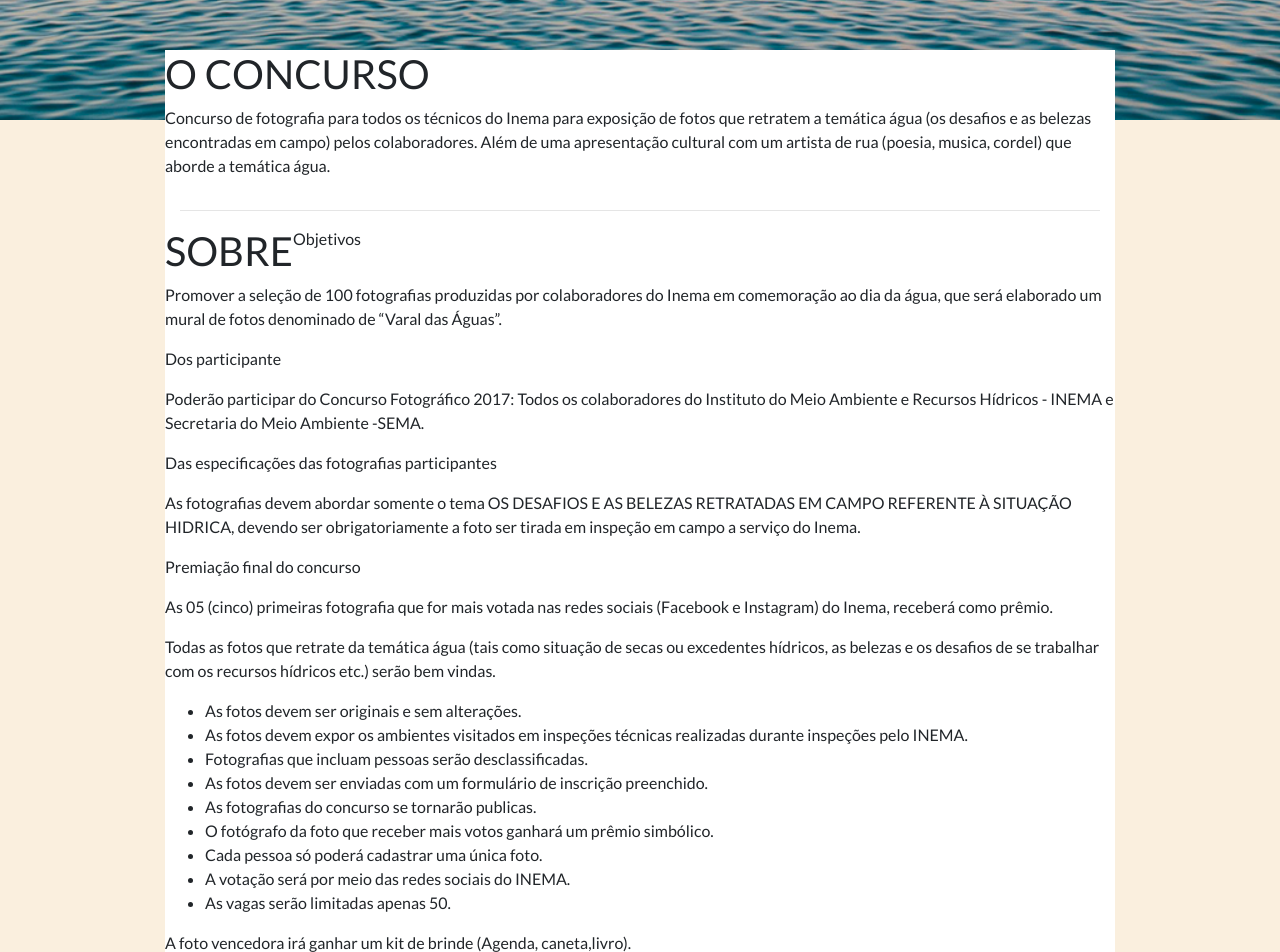
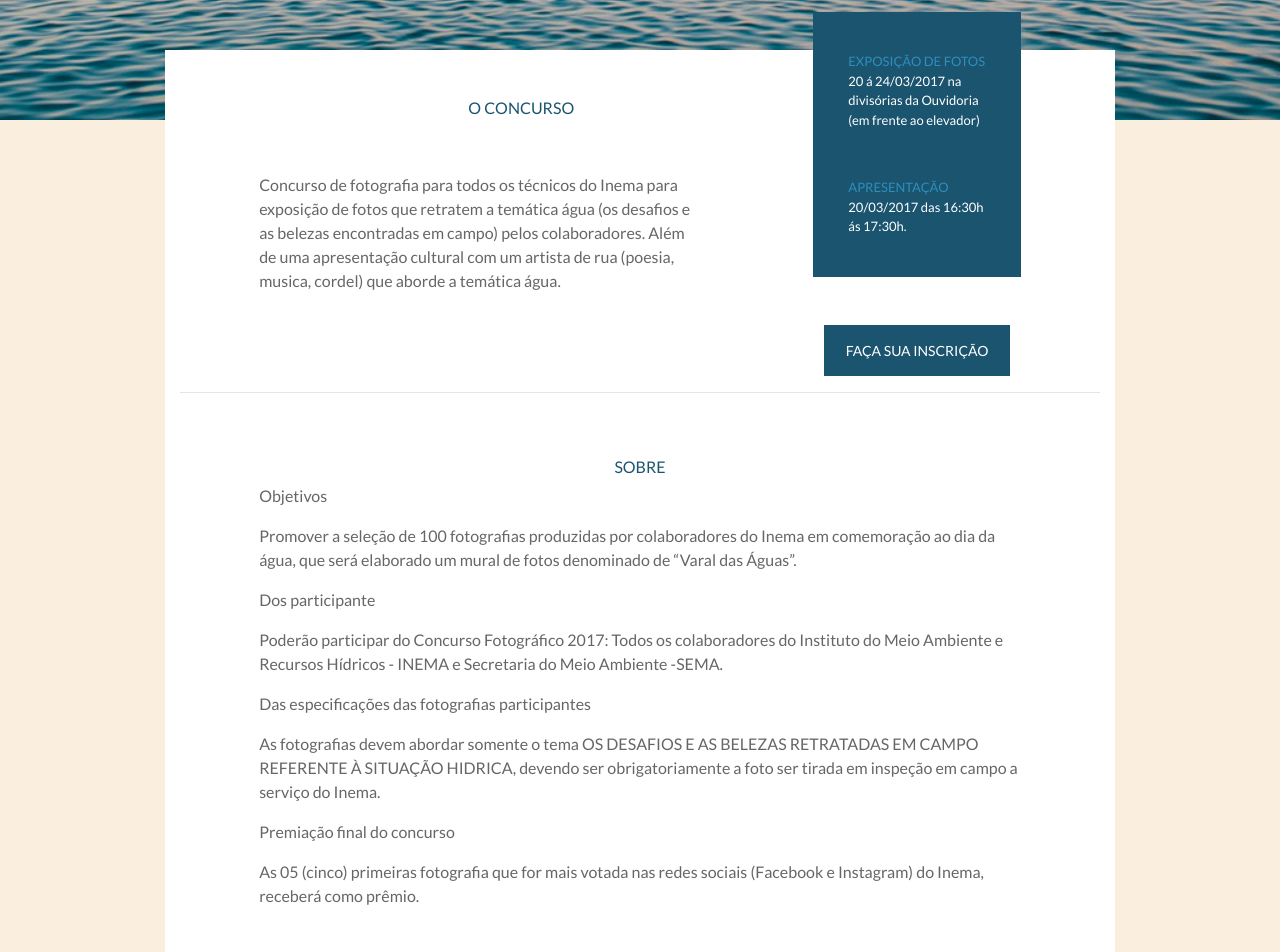
Before and after one commit to leosena777/desafio-inema-varal-das-aguas, a React (Create React App) app in the folder frontend/: page / in a window 1280 px wide. Shown: the part 560-1512 px from the top of the page. Built offline with nearby package versions, Linux system fonts and the light colour scheme.

Commit message:
:art: Formata conteudo  principal
> formata o conteúdo principal
> exclui o componente menuTop e o deixa no mesmo arquivo que o head
> melhoria no grid e layout

```diff
--- a/frontend/src/components/Header.js
+++ b/frontend/src/components/Header.js
@@ -1,5 +1,36 @@
 import React from "react";
-import MenuTop from "./MenuTop";
+
+const MenuTop = () => (
+  <div className="menu-topo clearfix">
+    <div className="container">
+      <div className="row">
+        <div className="col-md-10 offset-md-1">
+          <nav>
+            <ul className="list-unstyled m-0">
+              <li>
+                <a href="#" className="active">
+                  INÍCIO
+                </a>
+              </li>
+              <li>
+                <a href="#"> O CONCURSO </a>
+              </li>
+              <li>
+                <a href="#"> SOBRE </a>
+              </li>
+              <li>
+                <a href="#"> REGRAS </a>
+              </li>
+              <li>
+                <a href="#"> INSCRIÇÃO </a>
+              </li>
+            </ul>
+          </nav>
+        </div>
+      </div>
+    </div>
+  </div>
+);
 
 const Header = () => (
   <header>
--- a/frontend/src/components/MainContent.js
+++ b/frontend/src/components/MainContent.js
@@ -1,4 +1,21 @@
 import React from "react";
+
+const Boxinfo = () => (
+  <div className="box-info">
+    <div className="box-blue">
+      <div className="titulo">EXPOSIÇÃO DE FOTOS </div>
+      <div className="texto">
+        20 á 24/03/2017 na divisórias da Ouvidoria (em frente ao elevador)
+      </div>
+
+      <div className="titulo mt-5">APRESENTAÇÃO</div>
+      <div className="texto">20/03/2017 das 16:30h ás 17:30h.</div>
+    </div>
+    <div className="box-bt">
+      <button className="mt-5">FAÇA SUA INSCRIÇÃO</button>
+    </div>
+  </div>
+);
 
 const MainContent = () => (
   <main className="pb-5">
@@ -8,23 +25,33 @@
           <div className="row">
             <div className="mainContainer col-10 offset-1">
               <div className="row">
+                <div className="col-7 offset-1 mt-5">
                   <h1>O CONCURSO</h1>
-                <p>
-                  Concurso de fotografia para todos os técnicos do Inema para
-                  exposição de fotos que retratem a temática água (os desafios e
-                  as belezas encontradas em campo) pelos colaboradores. Além de
-                  uma apresentação cultural com um artista de rua (poesia,
-                  musica, cordel) que aborde a temática água.
+                  <div className="row">
+                    <p className="mt-5 col-10">
+                      Concurso de fotografia para todos os técnicos do Inema
+                      para exposição de fotos que retratem a temática água (os
+                      desafios e as belezas encontradas em campo) pelos
+                      colaboradores. Além de uma apresentação cultural com um
+                      artista de rua (poesia, musica, cordel) que aborde a
+                      temática água.
                     </p>
+                  </div>
+                </div>
+                <div className="col-3">
+                  <Boxinfo />
+                </div>
               </div>
               <hr />
               <div className="row">
+                <div className="col-10 offset-1 mt-5">
                   <h1>SOBRE</h1>
                   <p>Objetivos</p>
                   <p>
                     Promover a seleção de 100 fotografias produzidas por
-                  colaboradores do Inema em comemoração ao dia da água, que será
-                  elaborado um mural de fotos denominado de “Varal das Águas”.
+                    colaboradores do Inema em comemoração ao dia da água, que
+                    será elaborado um mural de fotos denominado de “Varal das
+                    Águas”.
                   </p>
 
                   <p>Dos participante</p>
@@ -38,8 +65,8 @@
                   <p>
                     As fotografias devem abordar somente o tema OS DESAFIOS E AS
                     BELEZAS RETRATADAS EM CAMPO REFERENTE À SITUAÇÃO HIDRICA,
-                  devendo ser obrigatoriamente a foto ser tirada em inspeção em
-                  campo a serviço do Inema.
+                    devendo ser obrigatoriamente a foto ser tirada em inspeção
+                    em campo a serviço do Inema.
                   </p>
 
                   <p>Premiação final do concurso</p>
@@ -49,14 +76,18 @@
                     prêmio.
                   </p>
                 </div>
+              </div>
+
               <div className="row">
+                <div className="col-10 offset-1 mt-5">
+                  <h1>REGRAS</h1>
                   <p>
                     Todas as fotos que retrate da temática água (tais como
                     situação de secas ou excedentes hídricos, as belezas e os
-                  desafios de se trabalhar com os recursos hídricos etc.) serão
-                  bem vindas.
+                    desafios de se trabalhar com os recursos hídricos etc.)
+                    serão bem vindas.
                   </p>
-                <ul>
+                  <ul className="list-regras">
                     <li> As fotos devem ser originais e sem alterações.</li>
                     <li>
                       As fotos devem expor os ambientes visitados em inspeções
@@ -71,17 +102,18 @@
                     </li>
                     <li>As fotografias do concurso se tornarão publicas.</li>
                     <li>
-                    O fotógrafo da foto que receber mais votos ganhará um prêmio
-                    simbólico.
+                      O fotógrafo da foto que receber mais votos ganhará um
+                      prêmio simbólico.
                     </li>
                     <li>Cada pessoa só poderá cadastrar uma única foto.</li>
                     <li>A votação será por meio das redes sociais do INEMA.</li>
                     <li>As vagas serão limitadas apenas 50.</li>
                   </ul>
-                <p>
+                  <p className="mt-4 mb-5">
                     A foto vencedora irá ganhar um kit de brinde (Agenda,
                     caneta,livro).
                   </p>
+                </div>
               </div>
             </div>
           </div>
--- a/frontend/src/components/MenuTop.js
+++ /dev/null
@@ -1,35 +0,0 @@
-import React from "react";
-
-const MenuTop = () => (
-  <div className="menu-topo clearfix">
-    <div className="container">
-      <div className="row">
-        <div className="col-md-10 offset-md-1">
-          <nav>
-            <ul className="list-unstyled m-0">
-              <li>
-                <a href="#" className="active">
-                  INÍCIO
-                </a>
-              </li>
-              <li>
-                <a href="#"> O CONCURSO </a>
-              </li>
-              <li>
-                <a href="#"> SOBRE </a>
-              </li>
-              <li>
-                <a href="#"> REGRAS </a>
-              </li>
-              <li>
-                <a href="#"> INSCRIÇÃO </a>
-              </li>
-            </ul>
-          </nav>
-        </div>
-      </div>
-    </div>
-  </div>
-);
-
-export default MenuTop;
--- a/frontend/src/styles/App.scss
+++ b/frontend/src/styles/App.scss
@@ -9,6 +9,7 @@
   padding: 20px;
   position: fixed;
   width: 100%;
+  z-index: 10;
   ul {
     display: block;
     li {
@@ -58,9 +59,48 @@
 
 main {
   background: $yellow;
+  h1 {
+    font-size: 16px;
+    color: $primary;
+    text-align: center;
+  }
+  p {
+    color: $grey-text;
+  }
   .mainContainer {
     background: $white;
     margin-top: -70px;
+  }
+  .box-info {
+    .box-blue {
+      background: $primary;
+      margin-top: -38px;
+      padding: 40px 35px;
+      font-size: 13px;
+      .titulo {
+        color: $secondary;
+      }
+      .texto {
+        color: $white;
+      }
+    }
+    .box-bt {
+      display: flex;
+      justify-content: center;
+      button {
+        background: $primary;
+        border: none;
+        color: #fff;
+        padding: 15px 22px;
+        font-size: 14px;
+      }
+    }
+  }
+  .list-regras {
+    padding: 0px;
+    margin: 0px;
+    padding-left: 15px;
+    color: $grey-text;
   }
 }
 
--- a/frontend/src/styles/_colors.scss
+++ b/frontend/src/styles/_colors.scss
@@ -5,3 +5,4 @@
 $white: #ffffff;
 $grey: #797878;
 $yellow: #faefde;
+$grey-text: #666666;
```
Lines whose indentation alone changed are shown as unchanged.
